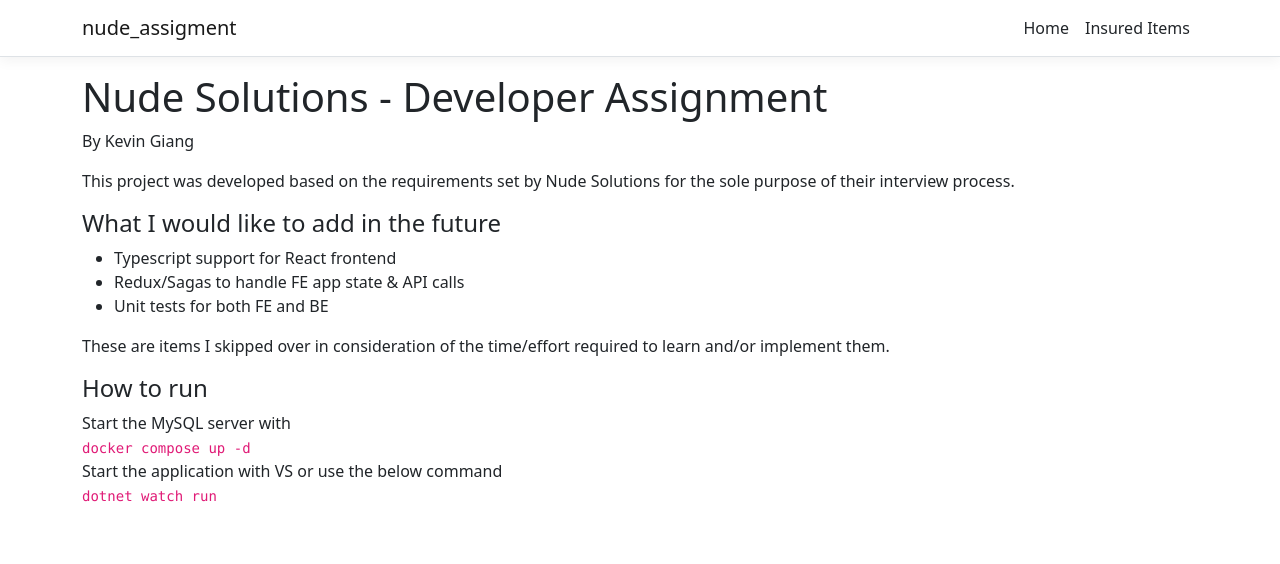
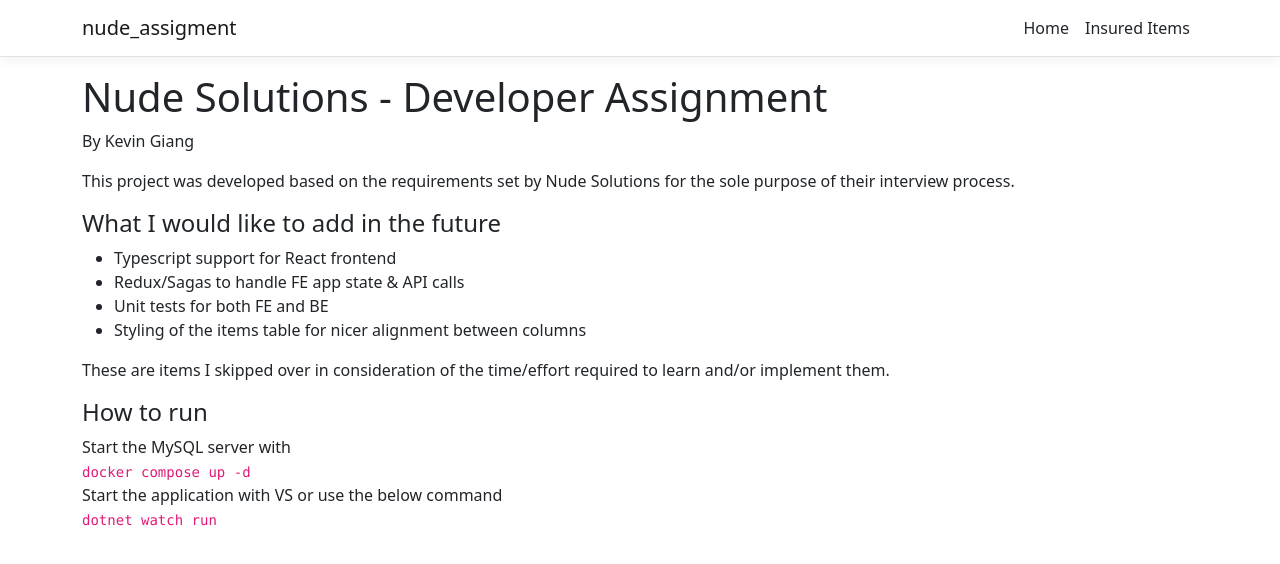
Before and after one commit to KeiGiang/Nude-solutions-developer-assignment, a React (Create React App) app in the folder ClientApp/: page / in a window 1280 px wide. Shown: the top 564 px of the page. Built offline with nearby package versions, Linux system fonts and the light colour scheme.

Commit message:
Add styling note

```diff
--- a/ClientApp/src/pages/Home.js
+++ b/ClientApp/src/pages/Home.js
@@ -19,6 +19,7 @@ export class Home extends Component {
           <li>Typescript support for React frontend</li>
           <li>Redux/Sagas to handle FE app state & API calls</li>
           <li>Unit tests for both FE and BE</li>
+          <li>Styling of the items table for nicer alignment between columns</li>
         </ul>
 
         <p>
```
Also changed, not shown: 1 other file (tests, documents, lock files or other folders).
